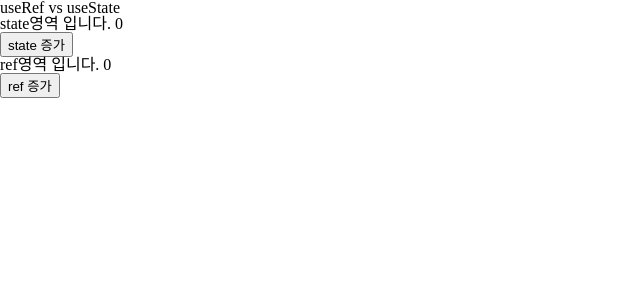
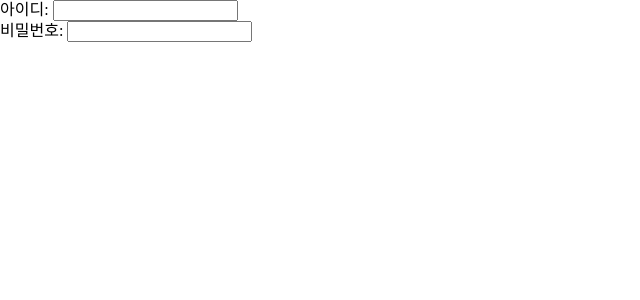
Before and after one commit to johj703/styling-app, a React (Vite) app: page / in a window 1280 px wide. Shown: the top 300 px of the page, without its empty margins (0-640 px from the left). Built offline with nearby package versions, Linux system fonts and the light colour scheme.

Commit message:
아이디, 비밀번호 입력하는 컴포넌트 생성

```diff
--- a/src/App.jsx
+++ b/src/App.jsx
@@ -1,26 +1,11 @@
-import { useState, useRef } from "react";
-
 const App = () => {
-  const [count, setCount] = useState(0);
-  const countRef = useRef(0);
-
-  const plusStateCountButtonHandler = () => {
-    setCount(count + 1);
-  };
-  const plusRefCountButtonHandler = () => {
-    countRef.current++;
-  };
-
   return (
     <div>
-      <h1>useRef vs useState</h1>
       <div>
-        state영역 입니다. {count} <br />
-        <button onClick={plusStateCountButtonHandler}>state 증가</button>
+        아이디: <input type="text" />
       </div>
       <div>
-        ref영역 입니다. {countRef.current} <br />
-        <button onClick={plusRefCountButtonHandler}>ref 증가</button>
+        비밀번호: <input type="password" />
       </div>
     </div>
   );
```
